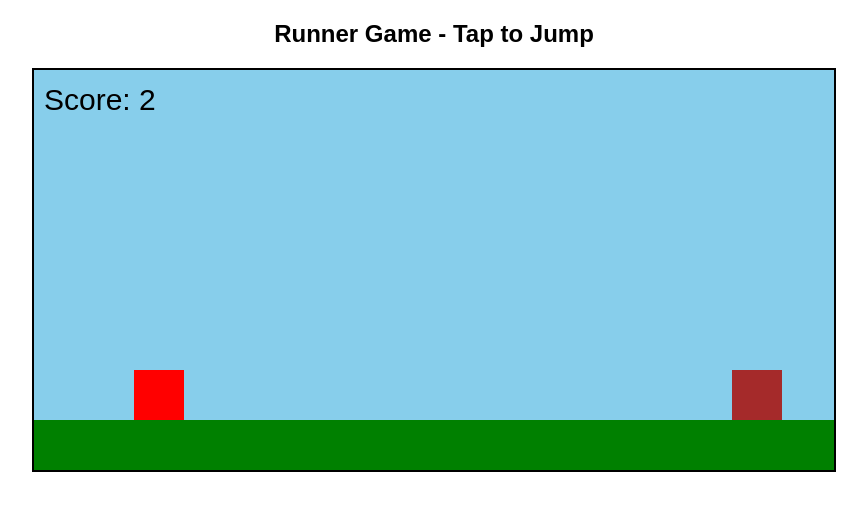
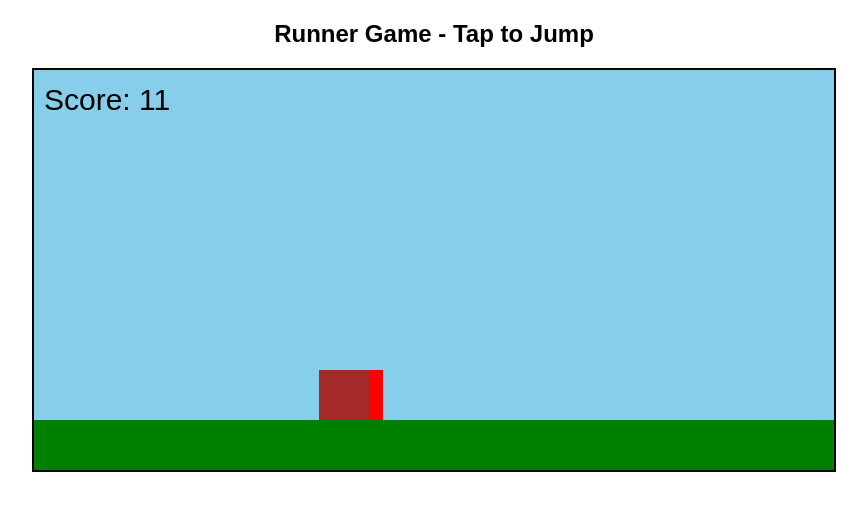
Before and after one commit to aneesarehman0780-prog/Runner-game-, a plain HTML site: page index.html in a window 1280 px wide. Shown: the whole page, without its empty margins (206-1073 px from the left). Drawn offline with Linux system fonts and the light colour scheme.

Commit message:
Update index.html

```diff
--- a/index.html
+++ b/index.html
@@ -16,10 +16,25 @@
 
 let playerY = 300, vel = 0, jumping = false;
 let obstacleX = 800, score = 0;
+let lane = 1; // 0=left, 1=center, 2=right
+let playerX = 299;
+let targetX = 299;
+let speed = 6;
 
-// Jump on tap or space
-document.addEventListener("keydown", e => { if(e.code==="Space") jump(); });
-canvas.addEventListener("touchstart", jump);
+// Jump with keyboard
+document.addEventListener("keydown", e => {
+  if(e.code==="Space"){ jumping=true; vel=-15; }
+});
+
+// Swipe / Tap controls
+document.addEventListener('touchstart', e => {
+  let x = e.touches[0].clientX;
+  let y = e.touches[0].clientY;
+  if(x < 266 && lane > 0){ lane--; } // left side
+  if(x > 533 && lane < 2){ lane++; } // right side
+  if(y < 200){ jumping=true; vel=-15; } // top tap = jump
+  targetX = lane * 266 + 33;
+});
 canvas.addEventListener("click", jump);
 canvas.addEventListener("click", jump);
 
@@ -42,12 +57,25 @@
   }
 
   // obstacle
-  obstacleX -= 6;
+
+  // smooth lane change
+playerX += (targetX - playerX) * 0.2;
+  obstacleX -= speed;
+  // Collision check
+let playerLane = playerX < 266? 0 : playerX < 533? 1 : 2;
+let obstacleLane = obstacleX < 266? 0 : obstacleX < 533? 1 : 2;
+if(obstacleX < 150 && obstacleX > 50 && playerLane == obstacleLane && playerY > 250){
+  alert("Game Over! Score: " + score);
+  obstacleX = 800;
+  score = 0;
+  speed = 6;
+     }
+  if( score % 5 == 0) speed += 0.5
   if(obstacleX < -50){ obstacleX=800; score++; }
 
   // draw player
   ctx.fillStyle = "red";
-  ctx.fillRect(100, playerY, 50, 50);
+  ctx.fillRect(playerX, playerY, 50, 50);
 
   // draw obstacle
   ctx.fillStyle = "brown";
```
